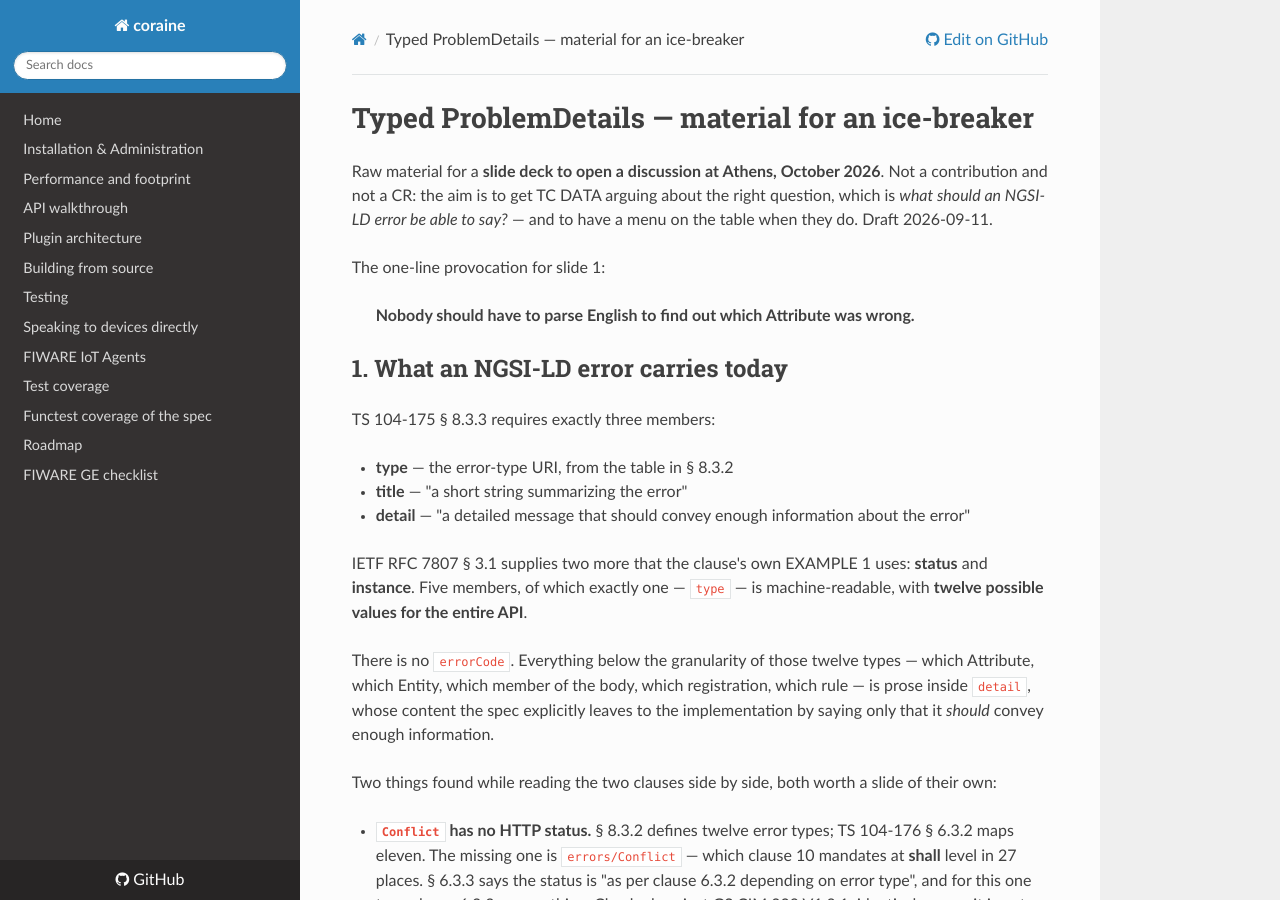
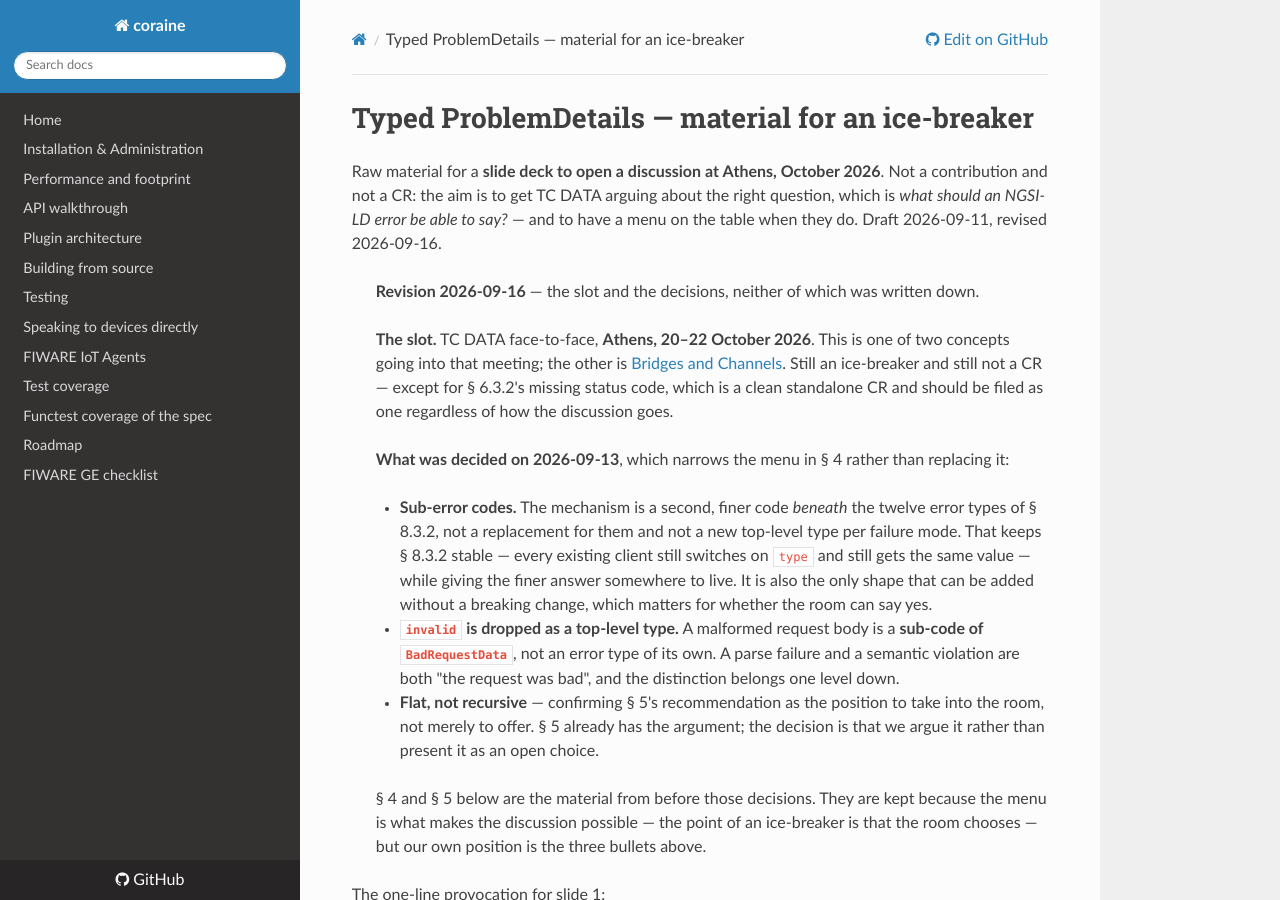
Before and after one commit to SEAMWARE/coraine, an MkDocs documentation site: the page built from doc/problem-details.md, in a window 1280 px wide and 900 px high. Built offline with MkDocs 1.6.1, drawn with Linux system fonts in a browser that asks for light colours; nearby versions of some CDN libraries; comment, search, counter and statistics services are not loaded.

Commit message:
doc: the Athens slot and the 2026-09-13 decisions on typed ProblemDetails
The file was the 09-11 draft and had never been touched again, so it still
posed as open three questions that were settled on 09-13 - and it did not say
when or where it is being presented. Five weeks out, both matter.

The slot: TC DATA face-to-face, Athens, 20-22 October 2026, one of two
concepts going into that meeting alongside Bridges and Channels.

Decided 09-13, recorded now as a revision note rather than by rewriting the
body:

  - SUB-ERROR CODES: a finer code beneath the twelve types of § 8.3.2, not a
    replacement for them and not a new top-level type per failure mode. Every
    existing client still switches on `type` and still gets the same value,
    which makes it the only shape addable without a breaking change - and that
    is what decides whether the room can say yes.
  - `invalid` DROPPED as a top-level type: a malformed body is a sub-code of
    `BadRequestData`. A parse failure and a semantic violation are both "the
    request was bad"; the distinction belongs one level down.
  - FLAT, NOT RECURSIVE - which § 5 already recommends. The decision is that
    we argue it rather than offer it as an open choice.

§ 4's menu and § 5's argument are deliberately left as they were: the point of
an ice-breaker is that the room chooses, so the menu has to survive. What was
missing was our own position, which is now the three bullets at the top.

§ 6.3.2's missing status code stays flagged as a clean standalone CR - spec
doubt #126 - to be filed whatever happens to the rest.

Co-Authored-By: Claude Opus 5 (1M context) <noreply@anthropic.com>

```diff
--- a/doc/problem-details.md
+++ b/doc/problem-details.md
@@ -3,7 +3,39 @@
 Raw material for a **slide deck to open a discussion at Athens, October 2026**.
 Not a contribution and not a CR: the aim is to get TC DATA arguing about the
 right question, which is *what should an NGSI-LD error be able to say?* — and to
-have a menu on the table when they do. Draft 2026-09-11.
+have a menu on the table when they do. Draft 2026-09-11, revised 2026-09-16.
+
+> **Revision 2026-09-16** — the slot and the decisions, neither of which was
+> written down.
+>
+> **The slot.** TC DATA face-to-face, **Athens, 20–22 October 2026**. This is
+> one of two concepts going into that meeting; the other is
+> [Bridges and Channels](bridge-channels.md). Still an ice-breaker and still not
+> a CR — except for § 6.3.2's missing status code, which is a clean standalone
+> CR and should be filed as one regardless of how the discussion goes.
+>
+> **What was decided on 2026-09-13**, which narrows the menu in § 4 rather than
+> replacing it:
+>
+> - **Sub-error codes.** The mechanism is a second, finer code *beneath* the
+>   twelve error types of § 8.3.2, not a replacement for them and not a new
+>   top-level type per failure mode. That keeps § 8.3.2 stable — every existing
+>   client still switches on `type` and still gets the same value — while giving
+>   the finer answer somewhere to live. It is also the only shape that can be
+>   added without a breaking change, which matters for whether the room can say
+>   yes.
+> - **`invalid` is dropped as a top-level type.** A malformed request body is a
+>   **sub-code of `BadRequestData`**, not an error type of its own. A parse
+>   failure and a semantic violation are both "the request was bad", and the
+>   distinction belongs one level down.
+> - **Flat, not recursive** — confirming § 5's recommendation as the position to
+>   take into the room, not merely to offer. § 5 already has the argument; the
+>   decision is that we argue it rather than present it as an open choice.
+>
+> § 4 and § 5 below are the material from before those decisions. They are kept
+> because the menu is what makes the discussion possible — the point of an
+> ice-breaker is that the room chooses — but our own position is the three
+> bullets above.
 
 The one-line provocation for slide 1:
 
```
